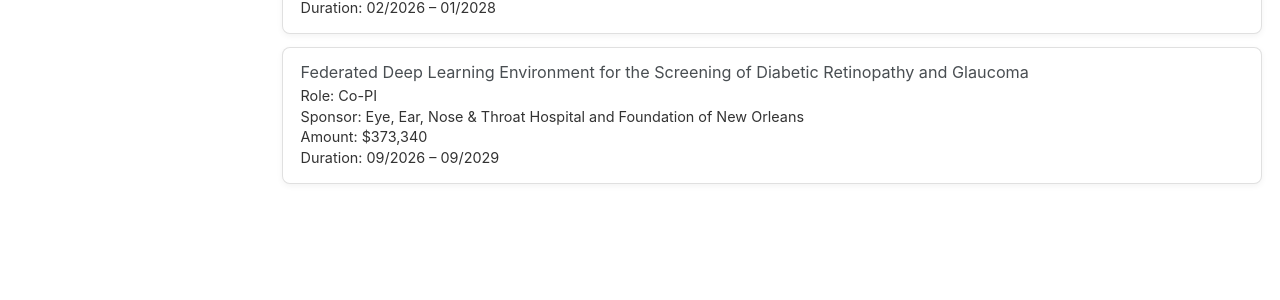
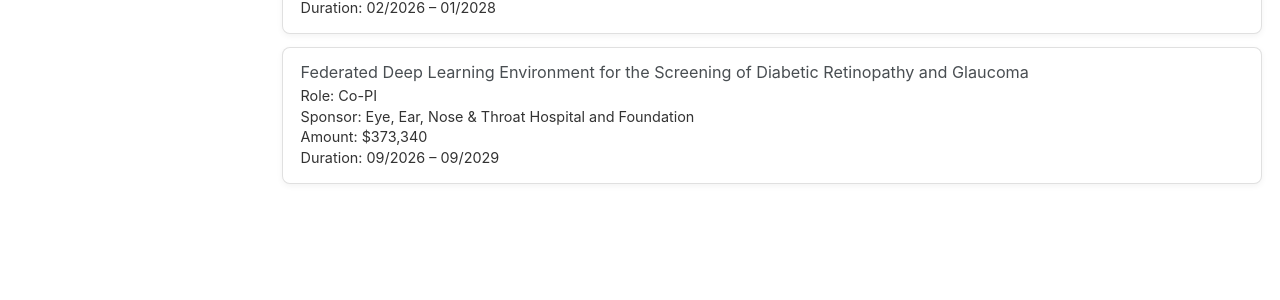
Before and after one commit to shiminxst/shiminxst.github.io, a Jekyll site: the page built from _pages/awards.md, in a window 1280 px wide and 1007 px high. Shown: the part 611-911 px from the top of the window. Built offline with Jekyll 4.4.1, drawn with Linux system fonts in a browser that asks for light colours; some web fonts are replaced.

Commit message:
Update awards.md

```diff
--- a/_pages/awards.md
+++ b/_pages/awards.md
@@ -93,7 +93,7 @@ author_profile: true
     <div class="award-card">
       <p class="award-title">Federated Deep Learning Environment for the Screening of Diabetic Retinopathy and Glaucoma</p>
       <p class="award-meta">Role: Co-PI</p>
-      <p class="award-meta award-sponsor">Sponsor: Eye, Ear, Nose & Throat Hospital and Foundation of New Orleans</p>
+      <p class="award-meta award-sponsor">Sponsor: Eye, Ear, Nose & Throat Hospital and Foundation</p>
       <p class="award-meta">Amount: $373,340</p>
       <p class="award-meta">Duration: 09/2026 – 09/2029</p>
     </div>
```
